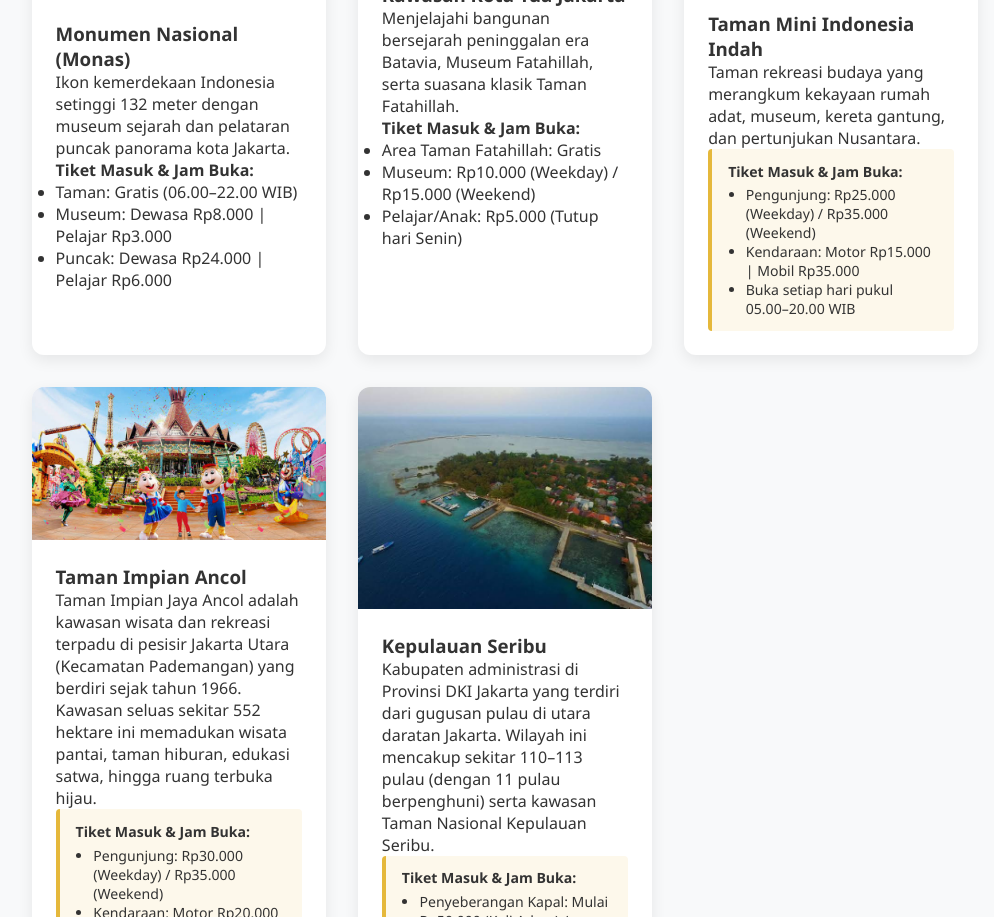
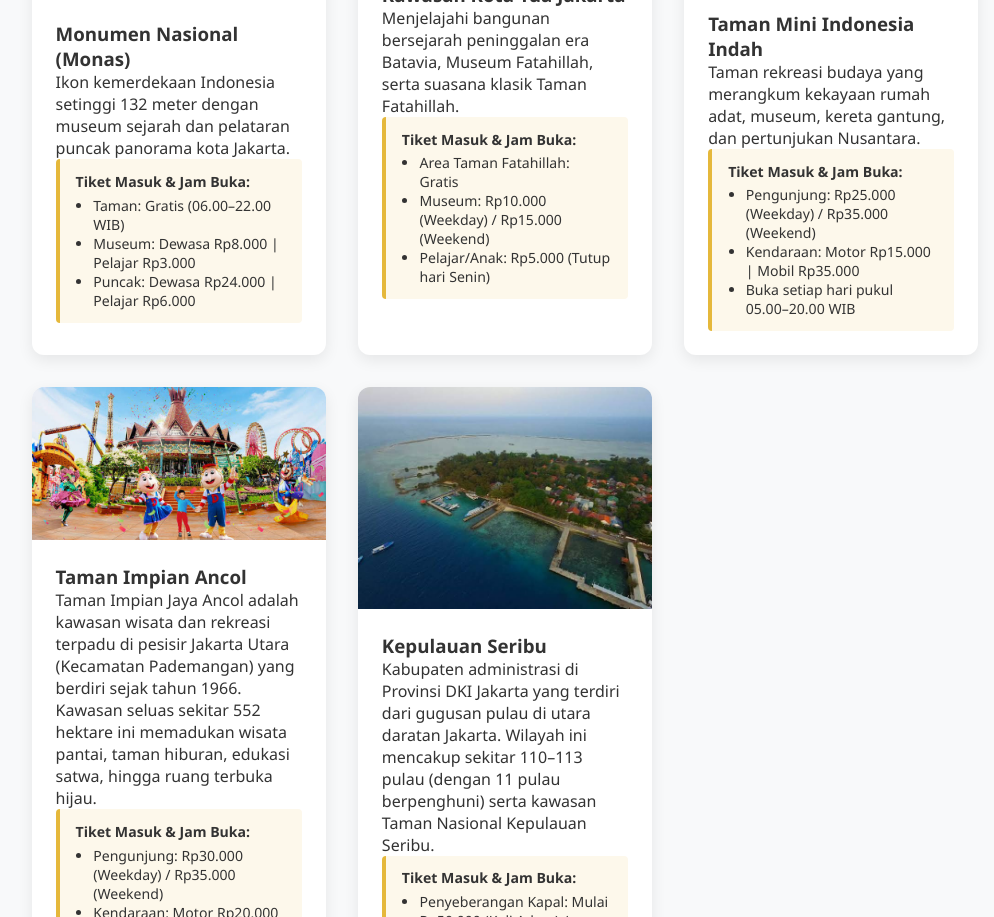
Before and after one commit to wakerta/JAKARTARAYA, a plain HTML site: page wisata/index.html in a window 1280 px wide. Shown: the part 1193-2110 px from the top of the page, without its empty margins (135-1129 px from the left). Drawn offline with Linux system fonts and the light colour scheme.

Commit message:
Rename ticket-info class to tiket-info

```diff
--- a/wisata/index.html
+++ b/wisata/index.html
@@ -199,7 +199,7 @@
         <div class="card-content">
             <h3>Monumen Nasional (Monas)</h3>
             <p>Ikon kemerdekaan Indonesia setinggi 132 meter dengan museum sejarah dan pelataran puncak panorama kota Jakarta.</p>
-            <div class="ticket-info">
+            <div class="tiket-info">
                 <strong>Tiket Masuk & Jam Buka:</strong>
                 <ul>
                     <li>Taman: Gratis (06.00–22.00 WIB)</li>
@@ -216,7 +216,7 @@
         <div class="card-content">
             <h3>Kawasan Kota Tua Jakarta</h3>
             <p>Menjelajahi bangunan bersejarah peninggalan era Batavia, Museum Fatahillah, serta suasana klasik Taman Fatahillah.</p>
-            <div class="ticket-info">
+            <div class="tiket-info">
                 <strong>Tiket Masuk & Jam Buka:</strong>
                 <ul>
                     <li>Area Taman Fatahillah: Gratis</li>
```
